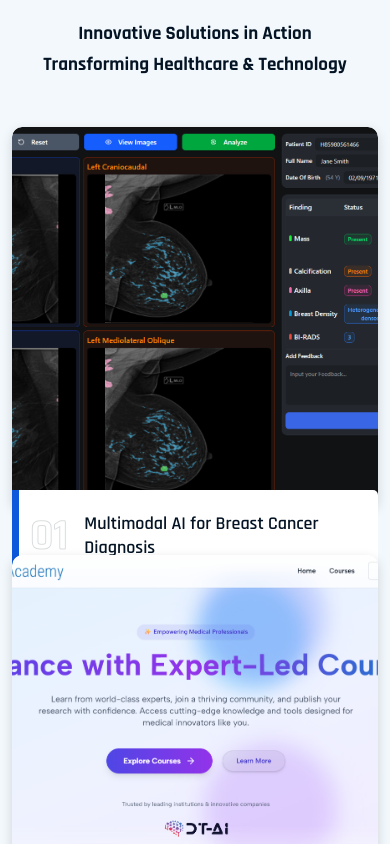
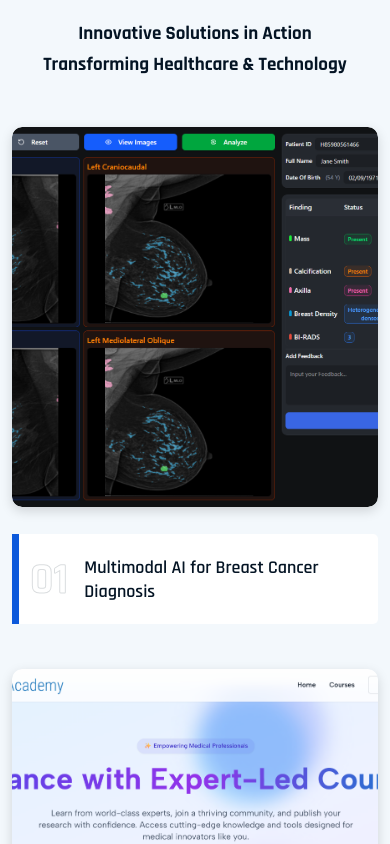
Before and after one commit to BigMatrixLab/Big-Matrix-Solutions, a React (Vite) app: page / in a window 390 px wide. Shown: the part 9643-10487 px from the top of the page. Built offline with nearby package versions, Linux system fonts and the light colour scheme.

Commit message:
feat: Fix portfolio card spacing on mobile devices to prevent overlap

```diff
--- a/src/components/PortfolioArea.jsx
+++ b/src/components/PortfolioArea.jsx
@@ -36,8 +36,8 @@ const PortfolioArea = () => {
 
                 <div className="row image_load">
                     {filteredItems.map((item, index) => (
-                        <div key={item.id} className={`col-lg-4 col-md-6 grid-item d-flex ${item.category.toLowerCase().replace(/\s+/g, '-')}`}>
-                            <div className="single-portfolio-box w-100 mb-5">
+                        <div key={item.id} className={`col-lg-4 col-md-6 col-sm-12 grid-item ${item.category.toLowerCase().replace(/\s+/g, '-')}`}>
+                            <div className="single-portfolio-box w-100">
                                 <div className="portfolio-thumb">
                                     <img src={item.image} alt={item.title} style={{ boxShadow: '0 2px 8px rgba(0, 0, 0, 0.08)' }} />
                                 </div>
--- a/src/index.css
+++ b/src/index.css
@@ -500,6 +500,40 @@ body.loaded .loader-wrapper {
 }
 
 /* ============================================
+   PORTFOLIO CARD SPACING FIX
+   ============================================ */
+
+/* Prevent portfolio cards from overlapping each other on mobile/tablet */
+@media (max-width: 991px) {
+  .portfolio-area .grid-item {
+    padding-bottom: 85px !important;
+  }
+}
+
+@media (max-width: 767px) {
+  .portfolio-area .grid-item {
+    padding-bottom: 75px !important;
+  }
+}
+
+@media (max-width: 575px) {
+  .portfolio-area .grid-item {
+    padding-bottom: 70px !important;
+  }
+}
+
+/* ============================================
+   BLOG AREA RESPONSIVE STYLES
+   ============================================ */
+
+/* Remove top padding on mobile for blog area */
+@media (max-width: 767px) {
+  .blog-grid-area {
+    padding-top: 0 !important;
+  }
+}
+
+/* ============================================
    ABOUT SECTION RESPONSIVE STYLES
    ============================================ */
 
```
